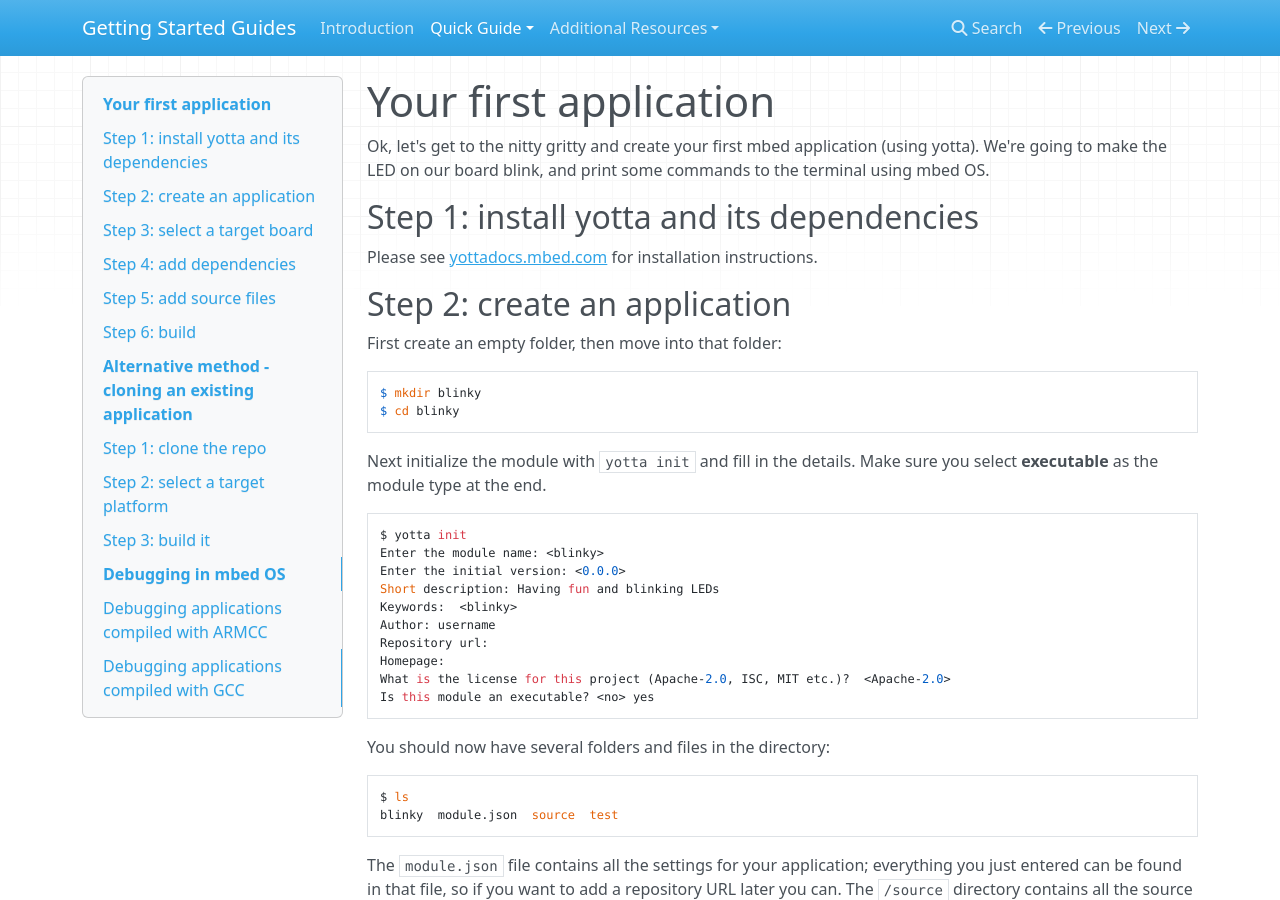
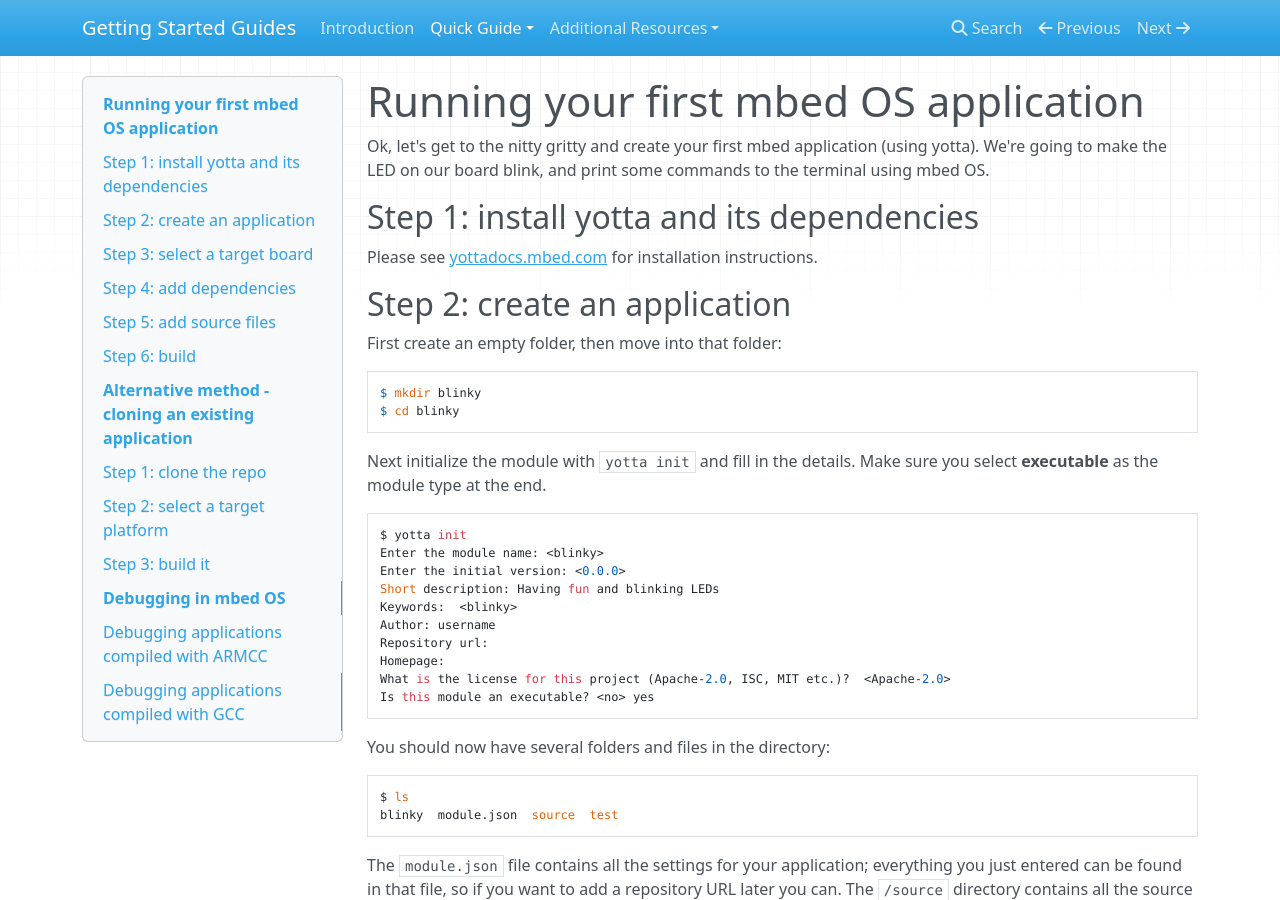
Before and after one commit to ARMmbed/GettingStartedmbedOS, an MkDocs documentation site: the page built from Docs/FirstProjectmbedOS.md, in a window 1280 px wide and 900 px high. Built offline with MkDocs 1.6.1, drawn with Linux system fonts in a browser that asks for light colours; nearby versions of some CDN libraries; old or Windows-style settings are respelled for this version of MkDocs.

Commit message:
New title

```diff
--- a/Docs/FirstProjectmbedOS.md
+++ b/Docs/FirstProjectmbedOS.md
@@ -1,4 +1,4 @@
-# Your first application
+# Running your first mbed OS application
 
 Ok, let's get to the nitty gritty and create your first mbed application (using yotta). We're going to make the LED on our board blink, and print some commands to the terminal using mbed OS.
 
```
